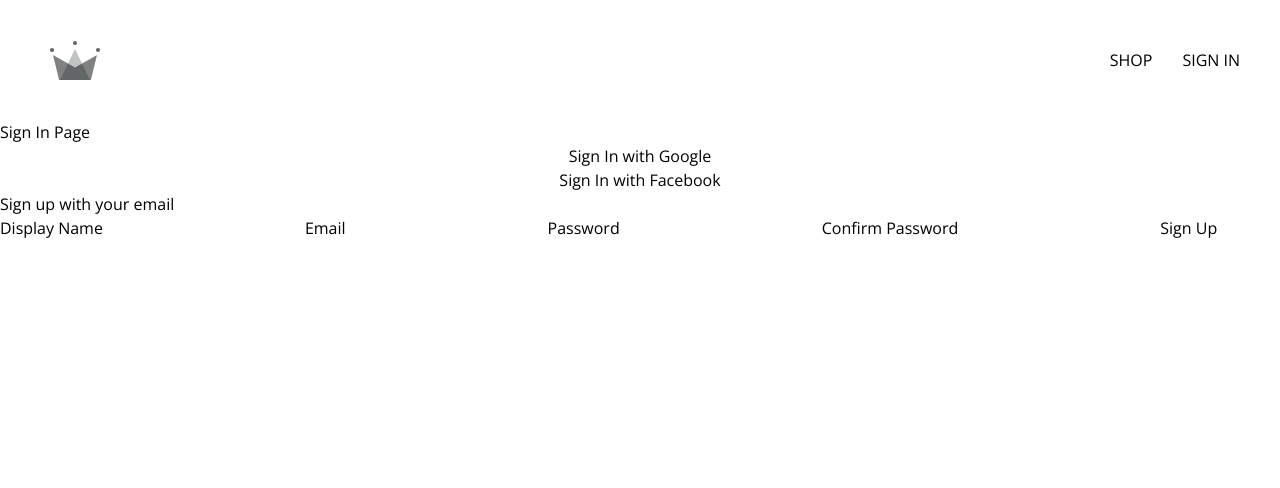
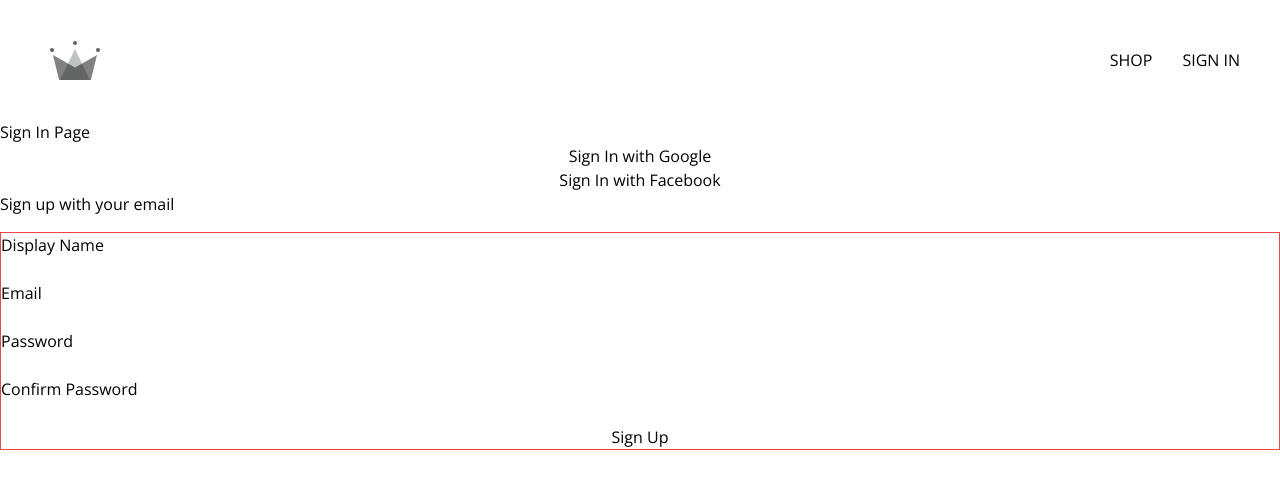
Before and after one commit to sdbxsdb/react-stripe-shop, a React (Create React App) app: page /sign-in in a window 1280 px wide. Shown: the top 488 px of the page. Built offline with nearby package versions, Linux system fonts and the light colour scheme.

Commit message:
creating sign up form using email and password

```diff
--- a/src/components/sign-up-form/sign-up-form.component.jsx
+++ b/src/components/sign-up-form/sign-up-form.component.jsx
@@ -1,4 +1,5 @@
 import { useState } from "react";
+import { createAuthUserWithEmailAndPassword } from "../../utils/firebase/firebase.utils";
 
 const defaultFormFields = {
   displayName: "",
@@ -12,19 +13,31 @@ const SignUpForm = () => {
   const [formFields, setFormFields] = useState(defaultFormFields);
   const {displayName, email, password, confirmPassword} = formFields;
 
+  const handleSubmit = async (event) => {
+    event.preventDefault();
+    if ( password !== confirmPassword ) {
+      alert('passwords do not match');
+      return;
+    }
+
+    try {
+
+    } catch (error) {
+
+    }
+
+  }
+
   const handleChange = (e) => {
     const {name, value} = e.target;
     setFormFields({...formFields, [name]: value});
   };
 
-  console.log(formFields);
-
-
 
   return (
     <div>
       <h1>Sign up with your email</h1>
-      <form onSubmit={() => {}}>
+      <form onSubmit={(event) => {handleSubmit(event)}} className='flex flex-col mt-4 border border-red-500'>
         <label type='text'>Display Name</label>
         <input required onChange={handleChange} name='displayName' value={displayName}/>
 
@@ -35,7 +48,7 @@ const SignUpForm = () => {
         <input type="password" required onChange={handleChange} name='password' value={password}/>
 
         <label>Confirm Password</label>
-        <input type="password" required onChange={handleChange} name='conformPassword' value={confirmPassword}/>
+        <input type="password" required onChange={handleChange} name='confirmPassword' value={confirmPassword}/>
 
         <button type="submit">Sign Up</button>
       </form>
--- a/src/utils/firebase/firebase.utils.js
+++ b/src/utils/firebase/firebase.utils.js
@@ -3,7 +3,8 @@ import {
   getAuth,
   signInWithPopup,
   GoogleAuthProvider,
-  FacebookAuthProvider
+  FacebookAuthProvider,
+  createUserWithEmailAndPassword
 } from "firebase/auth";
 
 import { getFirestore, doc, getDoc, setDoc } from "firebase/firestore";
@@ -19,6 +20,7 @@ const firebaseConfig = {
 
 const firebaseApp = initializeApp(firebaseConfig);
 
+
 const googleProvider = new GoogleAuthProvider();
 googleProvider.setCustomParameters({
   prompt: "select_account",
@@ -26,24 +28,21 @@ googleProvider.setCustomParameters({
 
 const facebookProvider = new FacebookAuthProvider();
 
-
+export const db = getFirestore();
 
 export const auth = getAuth();
 
-
 export const signInWithGooglePopup = () =>
   signInWithPopup(auth, googleProvider);
-
 
 export const signInWithFacebookPopup = () =>
 signInWithPopup(auth, facebookProvider)
 
 
-export const db = getFirestore();
-
-
 
 export const createUserDocumentFromAuth = async (userAuth) => {
+
+  if(!userAuth) return;
 
   const userDocRef = doc(db, "users", userAuth.uid);
 
@@ -70,9 +69,15 @@ export const createUserDocumentFromAuth = async (userAuth) => {
     }
   }
 
-
-
   //If user data exists
   //return useDocRef
   return userDocRef;
 };
+
+
+export const createAuthUserWithEmailAndPassword = async (email, password) => {
+
+  if(!email || !password) return;
+
+  return await createAuthUserWithEmailAndPassword(auth, email, password)
+}
```
